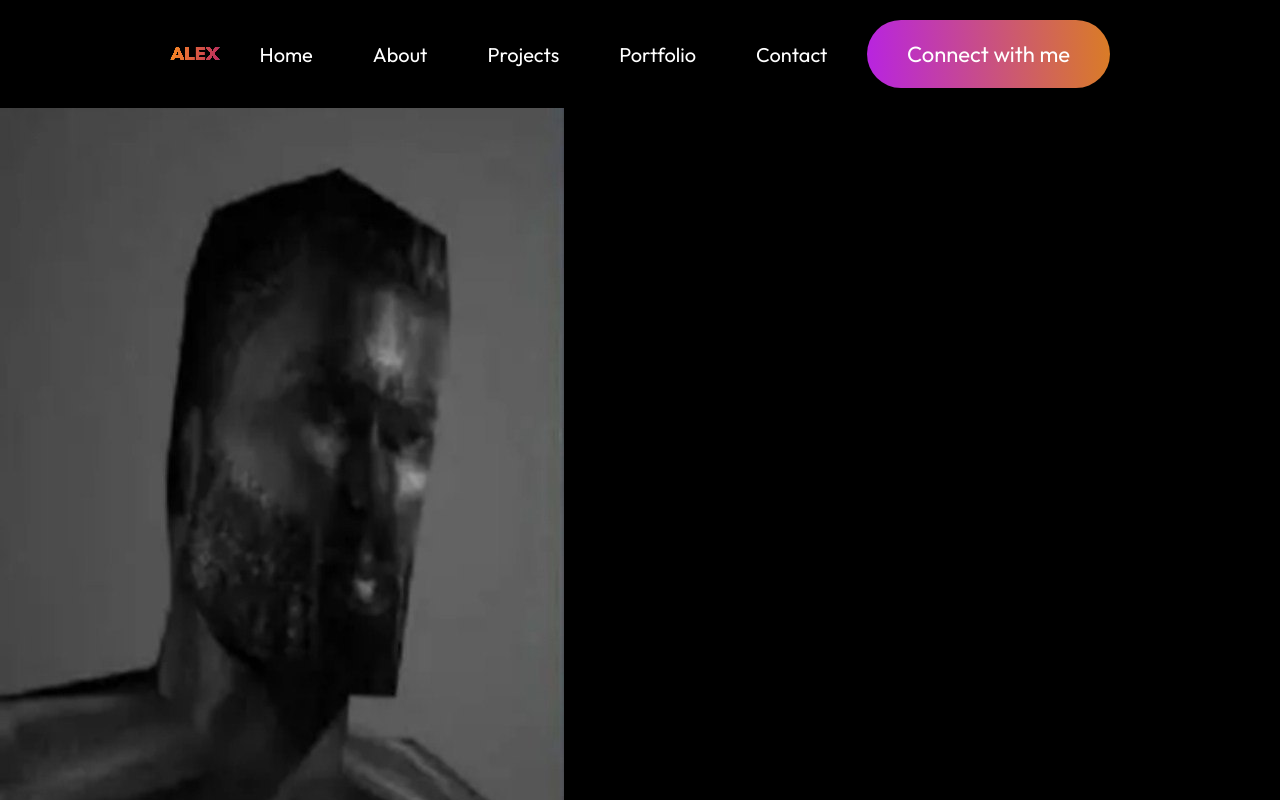
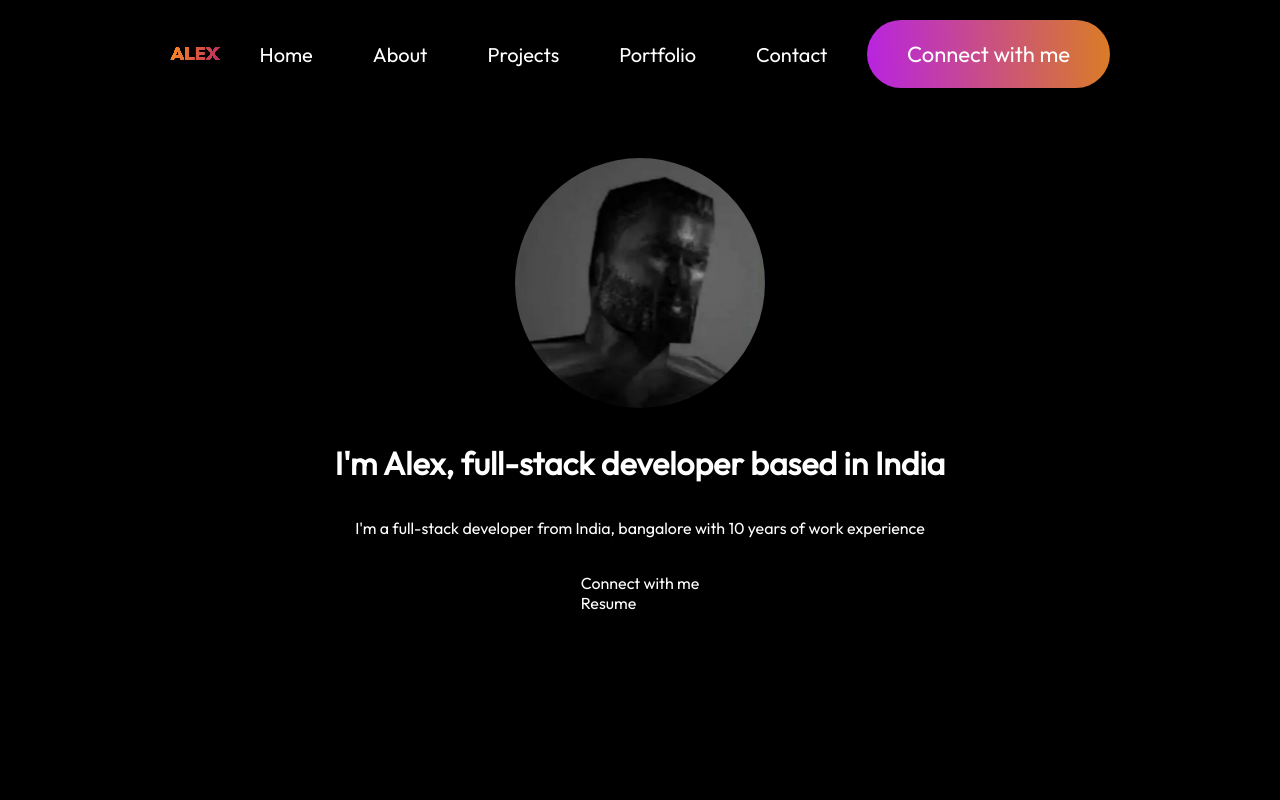
Before and after one commit to Vinay-webDev/React-portfolio1, a React (Vite) app: page / in a window 1280 px wide. Shown: the top 800 px of the page. Built offline with nearby package versions, Linux system fonts and the light colour scheme.

Commit message:
Hero component styling

```diff
--- a/src/components/Hero/Hero.css
+++ b/src/components/Hero/Hero.css
@@ -0,0 +1,12 @@
+.hero {
+    display: flex;
+    align-items: center;
+    flex-direction: column;
+    gap: 35px;
+}
+.hero img {
+    margin-top: 50px;
+    width: 250px;
+    height: 250px;
+    border-radius: 125px;
+}
--- a/src/components/Hero/Hero.jsx
+++ b/src/components/Hero/Hero.jsx
@@ -1,6 +1,6 @@
 import React from 'react'
 import pfp from '../../assets/pfp.jpg';
-
+import './Hero.css';
 const Hero = () => {
   return (
     <div className="hero">
```
Also changed, not shown: ss/Hero component/Screenshot 2024-07-31 234929.png (added), ss/Hero component/Screenshot 2024-07-31 234937.png (added).
